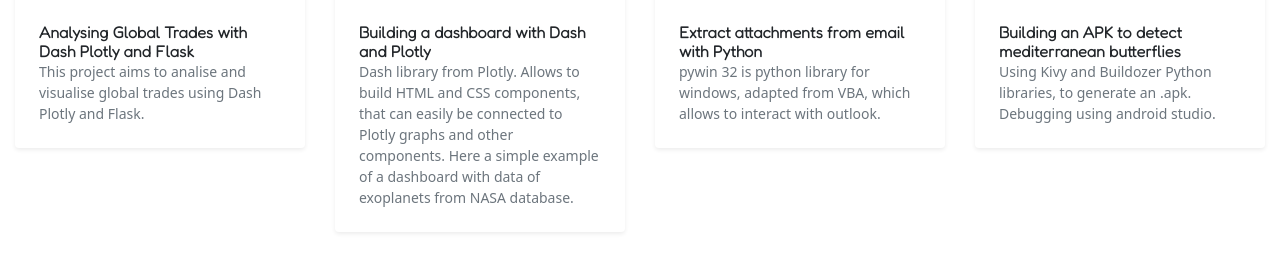
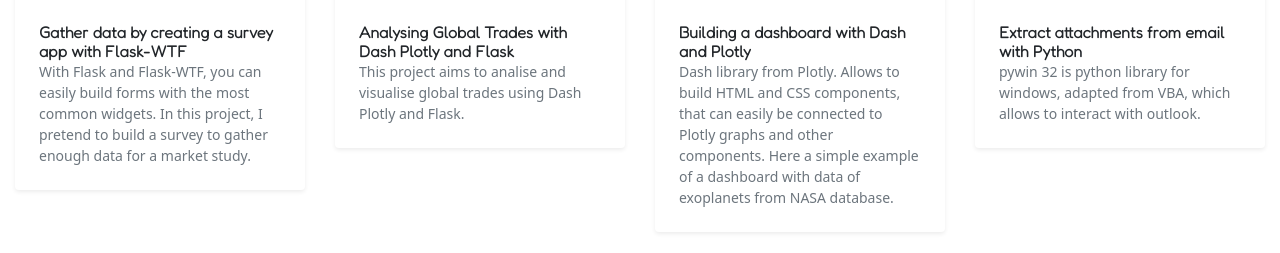
Before and after one commit to macrodrigues/flask_portfolio, a Flask app: page / in a window 1280 px wide. Shown: the part 1925-2178 px from the top of the page. Run offline with Flask 2, Linux system fonts and the light colour scheme; some libraries are stand-ins or nearby versions; some web fonts are replaced.

Commit message:
add project

```diff
--- a/templates/index.html
+++ b/templates/index.html
@@ -176,6 +176,20 @@
         <!-- Gallery item -->
         <div class="col-xl-3 col-lg-4 col-md-6 mb-4">
             <div class="bg-white rounded shadow-sm">
+                <a href="https://medium.com/@macrodrigues/gather-data-by-creating-a-survey-app-with-flask-wtf-feb0053f7a74">
+                  <img src="https://miro.medium.com/v2/resize:fit:1400/format:webp/1*ejZJQhNHVx5DMl4q9KJeVw.jpeg" width="30px" alt="" class="img-fluid card-img-top">
+                </a>
+              <div class="p-4">
+                <h5 class="title-img-gallery">Gather data by creating a survey app with Flask-WTF</h5>
+                <p class="small text-muted mb-0">With Flask and Flask-WTF, you can easily build forms with the most common widgets. In this project, I pretend to build a survey to gather enough data for a market study.</p>
+              </div>
+            </div>
+          </div>
+          <!-- End -->
+
+        <!-- Gallery item -->
+        <div class="col-xl-3 col-lg-4 col-md-6 mb-4">
+            <div class="bg-white rounded shadow-sm">
                 <a href="https://medium.com/@macrodrigues/global-trades-visualization-using-dash-plotly-and-flask-b528fcab1e5e">
                   <img src="https://miro.medium.com/v2/resize:fit:1400/format:webp/1*80pBsex_LNm_kPJuOZqf9g.png" width="30px" alt="" class="img-fluid card-img-top">
                 </a>
```
